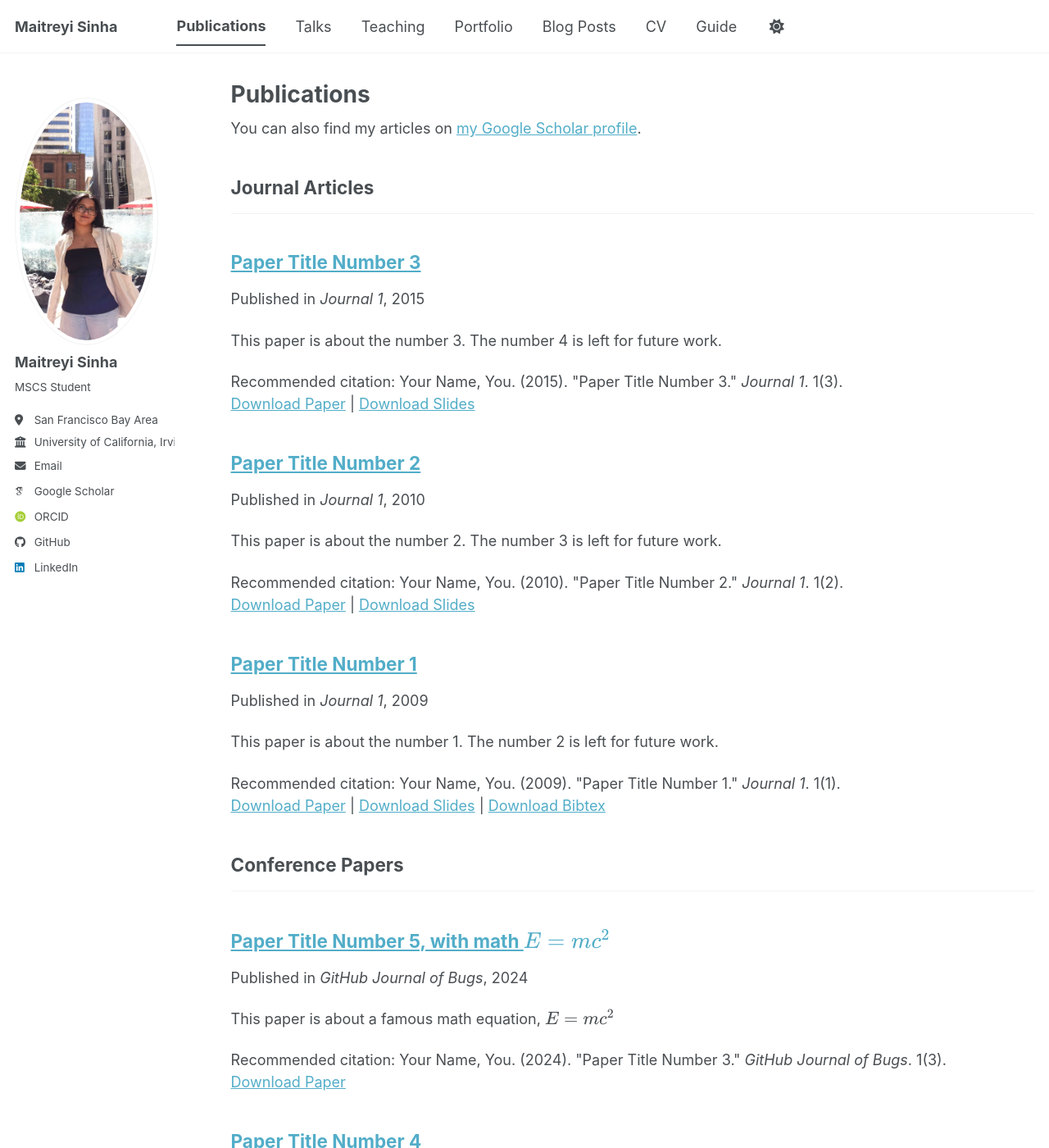
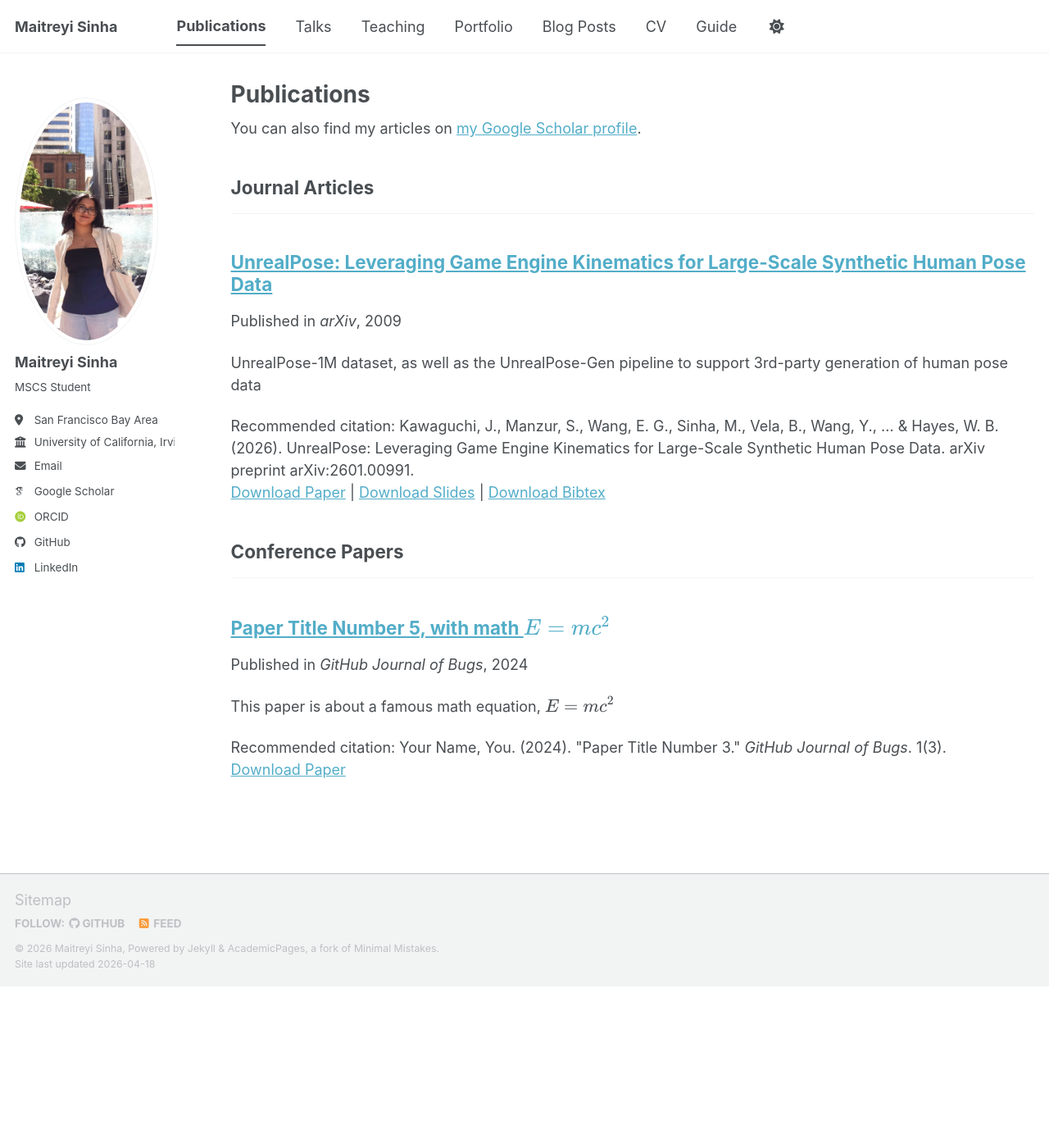
Before and after one commit to maitreyyi/maitreyyi.github.io, a Jekyll site: the page built from _pages/publications.html, in a window 1280 px wide and 1400 px high. Shown: the whole window at 82% size. Built offline with Jekyll 4.4.1, drawn with Linux system fonts in a browser that asks for light colours; some web fonts are replaced; a script bundle is joined from its source files by our own code; library files that are not in the unit come from our copies; some of the changed text lies outside the part shown.

Commit message:
Modified paper 1: unreal

```diff
--- a/_publications/2009-10-01-paper-title-number-1.md
+++ b/_publications/2009-10-01-paper-title-number-1.md
@@ -1,14 +1,14 @@
 ---
-title: "Paper Title Number 1"
+title: "UnrealPose: Leveraging Game Engine Kinematics for Large-Scale Synthetic Human Pose Data"
 collection: publications
 category: manuscripts
-permalink: /publication/2009-10-01-paper-title-number-1
-excerpt: 'This paper is about the number 1. The number 2 is left for future work.'
+permalink: /publication/UnrealPose
+excerpt: 'UnrealPose-1M dataset, as well as the UnrealPose-Gen pipeline to support 3rd-party generation of human pose data'
 date: 2009-10-01
-venue: 'Journal 1'
-slidesurl: 'https://academicpages.github.io/files/slides1.pdf'
-paperurl: 'https://academicpages.github.io/files/paper1.pdf'
+venue: 'arXiv'
+slidesurl: ''
+paperurl: 'https://arxiv.org/pdf/2601.00991'
 bibtexurl: 'https://academicpages.github.io/files/bibtex1.bib'
-citation: 'Your Name, You. (2009). &quot;Paper Title Number 1.&quot; <i>Journal 1</i>. 1(1).'
+citation: 'Kawaguchi, J., Manzur, S., Wang, E. G., Sinha, M., Vela, B., Wang, Y., ... & Hayes, W. B. (2026). UnrealPose: Leveraging Game Engine Kinematics for Large-Scale Synthetic Human Pose Data. arXiv preprint arXiv:2601.00991.'
 ---
 The contents above will be part of a list of publications, if the user clicks the link for the publication than the contents of section will be rendered as a full page, allowing you to provide more information about the paper for the reader. When publications are displayed as a single page, the contents of the above "citation" field will automatically be included below this section in a smaller font.
--- a/_publications/2010-10-01-paper-title-number-2.md
+++ /dev/null
@@ -1,14 +0,0 @@
----
-title: "Paper Title Number 2"
-collection: publications
-category: manuscripts
-permalink: /publication/2010-10-01-paper-title-number-2
-excerpt: 'This paper is about the number 2. The number 3 is left for future work.'
-date: 2010-10-01
-venue: 'Journal 1'
-slidesurl: 'https://academicpages.github.io/files/slides2.pdf'
-paperurl: 'https://academicpages.github.io/files/paper2.pdf'
-citation: 'Your Name, You. (2010). &quot;Paper Title Number 2.&quot; <i>Journal 1</i>. 1(2).'
----
-
-The contents above will be part of a list of publications, if the user clicks the link for the publication than the contents of section will be rendered as a full page, allowing you to provide more information about the paper for the reader. When publications are displayed as a single page, the contents of the above "citation" field will automatically be included below this section in a smaller font.
--- a/_publications/2015-10-01-paper-title-number-3.md
+++ /dev/null
@@ -1,14 +0,0 @@
----
-title: "Paper Title Number 3"
-collection: publications
-category: manuscripts
-permalink: /publication/2015-10-01-paper-title-number-3
-excerpt: 'This paper is about the number 3. The number 4 is left for future work.'
-date: 2015-10-01
-venue: 'Journal 1'
-slidesurl: 'https://academicpages.github.io/files/slides3.pdf'
-paperurl: 'https://academicpages.github.io/files/paper3.pdf'
-citation: 'Your Name, You. (2015). &quot;Paper Title Number 3.&quot; <i>Journal 1</i>. 1(3).'
----
-
-The contents above will be part of a list of publications, if the user clicks the link for the publication than the contents of section will be rendered as a full page, allowing you to provide more information about the paper for the reader. When publications are displayed as a single page, the contents of the above "citation" field will automatically be included below this section in a smaller font.
```
Also changed, not shown: _publications/2024-02-17-paper-title-number-4.md (deleted, +0 -13 lines), 6 other files.
